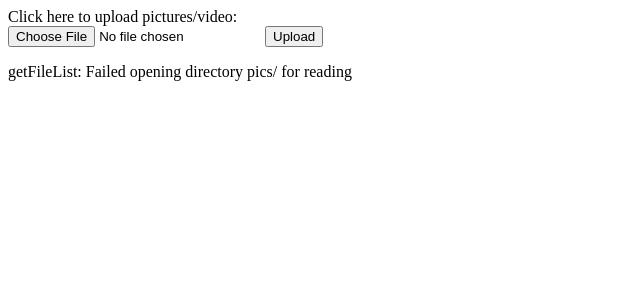
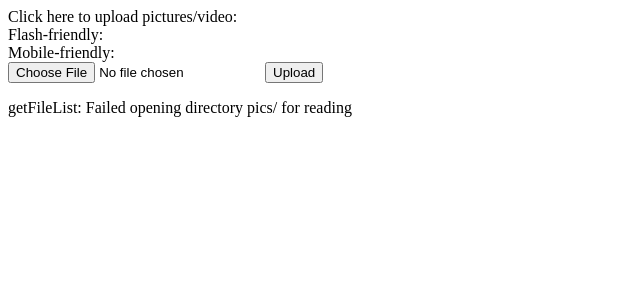
Before and after one commit to JamesDunne/RyanWeb, a PHP site: page / in a window 1280 px wide. Shown: the top 300 px of the page, without its empty margins (0-640 px from the left). Run offline with PHP 8.4, Linux system fonts and the light colour scheme.

Commit message:
Added labels.

```diff
--- a/index.php
+++ b/index.php
@@ -32,9 +32,11 @@ $(document).ready(function() {
     <div>
         Click here to upload pictures/video:
         <div id="yay-flash">
+            <span>Flash-friendly:</span>
             <input id="file_upload" name="file_upload" type="file" />
         </div>
         <div id="nay-flash">
+            <span>Mobile-friendly:</span>
             <form action="/ryan/uploadify/uploadify.php?folder=%2Fpics&redirect=%2Fryan%2F" method="post" enctype="multipart/form-data">
                 <input type="file" name="Filedata" />
                 <input type="submit" value="Upload" />
```
